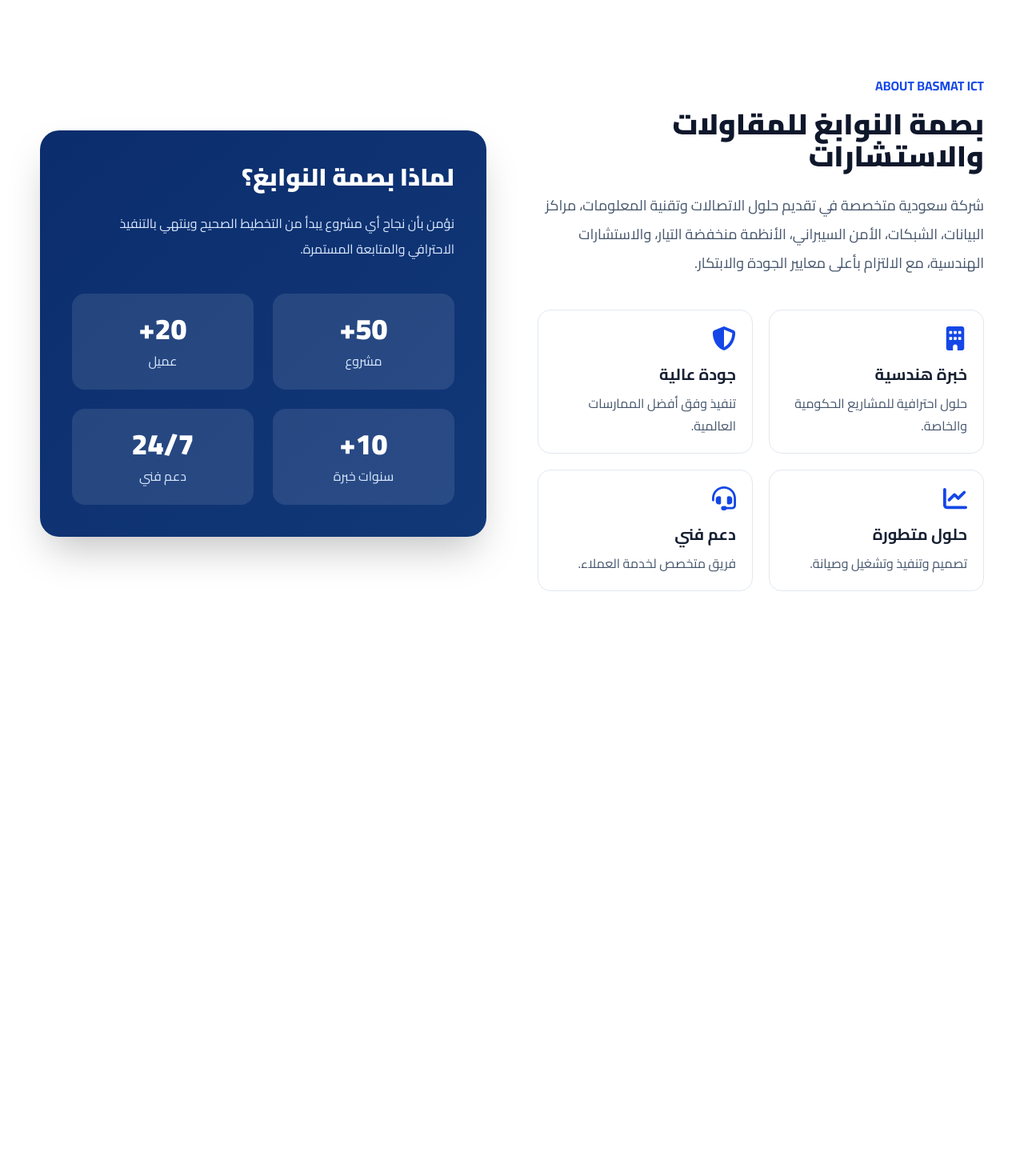
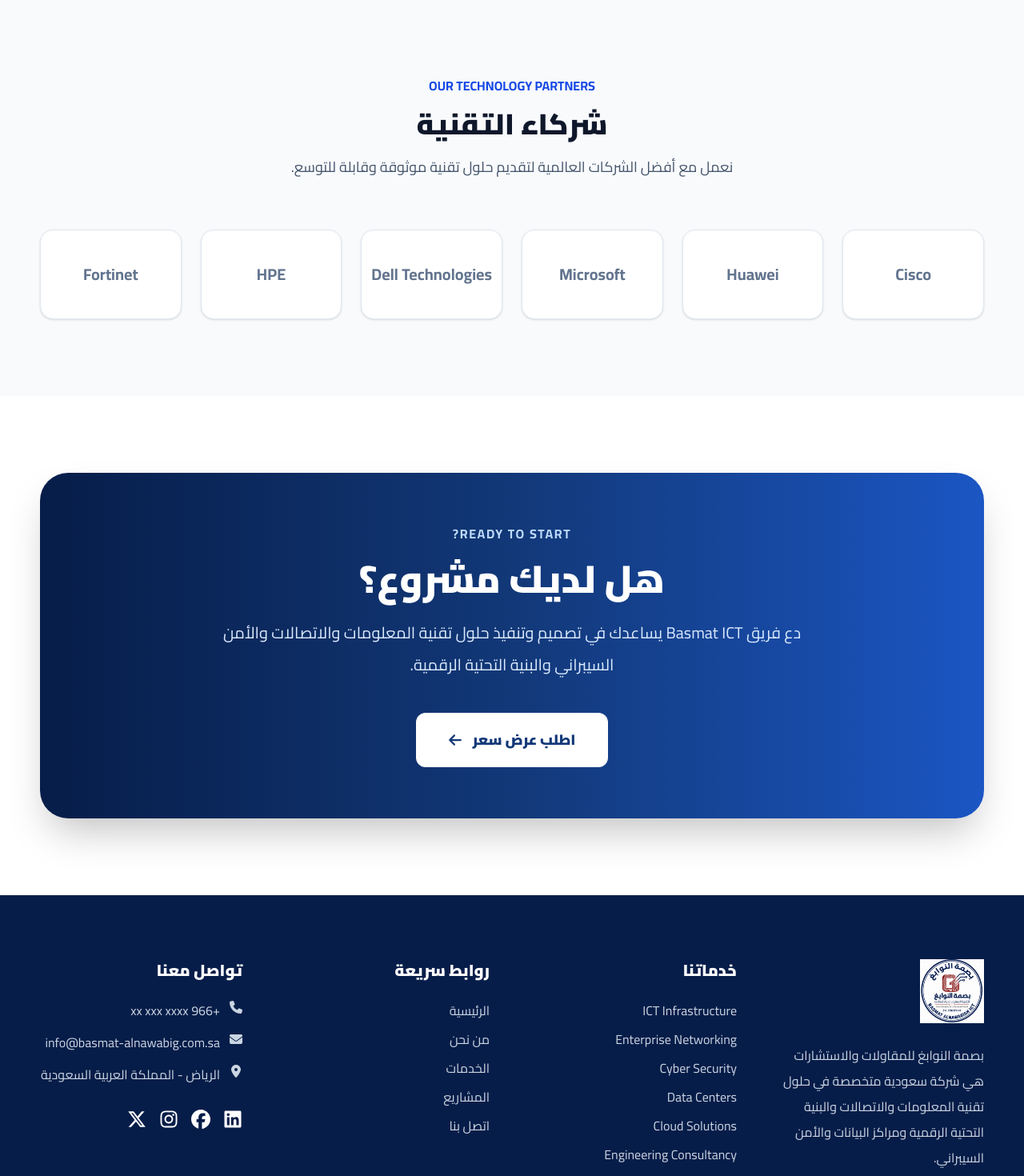
Before and after one commit to melnaeema-eng/Basmat-ICT, a React (Vite) app: page / in a window 1280 px wide. Shown: the part 3360-4830 px from the top of the page at 80% size. Before the commit the page ends 4195 px from the top, so only its background shows below. Built offline with nearby package versions, Linux system fonts and the light colour scheme.

Commit message:
Complete Home Page V1

```diff
--- /dev/null
+++ b/src/components/CTA/CTA.jsx
@@ -0,0 +1,39 @@
+import { FaArrowLeft } from "react-icons/fa6";
+
+export default function CTA() {
+  return (
+    <section className="py-24">
+
+      <div className="company-container">
+
+        <div className="overflow-hidden rounded-[35px] bg-gradient-to-r from-[#071d49] via-[#123878] to-[#1b56c4] p-16 text-center text-white shadow-2xl">
+
+          <span className="text-blue-200 font-bold tracking-widest">
+            READY TO START?
+          </span>
+
+          <h2 className="mt-5 text-5xl font-black">
+            هل لديك مشروع؟
+          </h2>
+
+          <p className="mx-auto mt-6 max-w-3xl text-xl leading-10 text-blue-100">
+            دع فريق Basmat ICT يساعدك في تصميم وتنفيذ حلول
+            تقنية المعلومات والاتصالات والأمن السيبراني
+            والبنية التحتية الرقمية.
+          </p>
+
+          <button className="mt-10 inline-flex items-center gap-3 rounded-xl bg-white px-10 py-5 text-lg font-black text-[#123878] transition hover:scale-105">
+
+            اطلب عرض سعر
+
+            <FaArrowLeft />
+
+          </button>
+
+        </div>
+
+      </div>
+
+    </section>
+  );
+}
--- /dev/null
+++ b/src/components/Footer/Footer.jsx
@@ -0,0 +1,138 @@
+import {
+  FaEnvelope,
+  FaFacebook,
+  FaInstagram,
+  FaLinkedin,
+  FaLocationDot,
+  FaPhone,
+  FaXTwitter,
+} from "react-icons/fa6";
+
+export default function Footer() {
+  return (
+    <footer className="bg-[#071d49] text-white">
+
+      <div className="company-container grid gap-14 py-20 md:grid-cols-2 lg:grid-cols-4">
+
+        <div>
+
+          <img
+            src="/logo.png"
+            alt="Basmat ICT"
+            className="h-20"
+          />
+
+          <p className="mt-6 leading-8 text-slate-300">
+            بصمة النوابغ للمقاولات والاستشارات هي شركة سعودية
+            متخصصة في حلول تقنية المعلومات والاتصالات والبنية
+            التحتية الرقمية ومراكز البيانات والأمن السيبراني.
+          </p>
+
+        </div>
+
+        <div>
+
+          <h3 className="text-xl font-black">
+            خدماتنا
+          </h3>
+
+          <ul className="mt-6 space-y-3 text-slate-300">
+
+            <li>ICT Infrastructure</li>
+
+            <li>Enterprise Networking</li>
+
+            <li>Cyber Security</li>
+
+            <li>Data Centers</li>
+
+            <li>Cloud Solutions</li>
+
+            <li>Engineering Consultancy</li>
+
+          </ul>
+
+        </div>
+
+        <div>
+
+          <h3 className="text-xl font-black">
+            روابط سريعة
+          </h3>
+
+          <ul className="mt-6 space-y-3 text-slate-300">
+
+            <li>
+              <a href="#home">الرئيسية</a>
+            </li>
+
+            <li>
+              <a href="#about">من نحن</a>
+            </li>
+
+            <li>
+              <a href="#services">الخدمات</a>
+            </li>
+
+            <li>
+              <a href="#projects">المشاريع</a>
+            </li>
+
+            <li>
+              <a href="#contact">اتصل بنا</a>
+            </li>
+
+          </ul>
+
+        </div>
+
+        <div>
+
+          <h3 className="text-xl font-black">
+            تواصل معنا
+          </h3>
+
+          <div className="mt-6 space-y-4 text-slate-300">
+
+            <p className="flex gap-3">
+              <FaPhone />
+              +966 xx xxx xxxx
+            </p>
+
+            <p className="flex gap-3">
+              <FaEnvelope />
+              info@basmat-alnawabig.com.sa
+            </p>
+
+            <p className="flex gap-3">
+              <FaLocationDot />
+              الرياض - المملكة العربية السعودية
+            </p>
+
+          </div>
+
+          <div className="mt-8 flex gap-4 text-2xl">
+
+            <FaLinkedin className="cursor-pointer hover:text-blue-400 transition" />
+
+            <FaFacebook className="cursor-pointer hover:text-blue-400 transition" />
+
+            <FaInstagram className="cursor-pointer hover:text-blue-400 transition" />
+
+            <FaXTwitter className="cursor-pointer hover:text-blue-400 transition" />
+
+          </div>
+
+        </div>
+
+      </div>
+
+      <div className="border-t border-white/10 py-6 text-center text-sm text-slate-400">
+
+        © {new Date().getFullYear()} Basmat ICT. All Rights Reserved.
+
+      </div>
+
+    </footer>
+  );
+}
--- /dev/null
+++ b/src/components/Partners/Partners.jsx
@@ -0,0 +1,50 @@
+export default function Partners() {
+  const partners = [
+    "Cisco",
+    "Huawei",
+    "Microsoft",
+    "Dell Technologies",
+    "HPE",
+    "Fortinet",
+  ];
+
+  return (
+    <section className="bg-slate-50 py-24">
+      <div className="company-container">
+
+        <div className="text-center">
+
+          <span className="font-bold text-blue-700">
+            OUR TECHNOLOGY PARTNERS
+          </span>
+
+          <h2 className="mt-4 text-4xl font-black text-slate-900">
+            شركاء التقنية
+          </h2>
+
+          <p className="mx-auto mt-5 max-w-3xl text-lg text-slate-600">
+            نعمل مع أفضل الشركات العالمية لتقديم حلول تقنية موثوقة
+            وقابلة للتوسع.
+          </p>
+
+        </div>
+
+        <div className="mt-16 grid grid-cols-2 gap-6 md:grid-cols-3 lg:grid-cols-6">
+
+          {partners.map((partner) => (
+
+            <div
+              key={partner}
+              className="flex h-28 items-center justify-center rounded-2xl border border-slate-200 bg-white text-xl font-bold text-slate-500 shadow-sm transition hover:-translate-y-1 hover:shadow-lg"
+            >
+              {partner}
+            </div>
+
+          ))}
+
+        </div>
+
+      </div>
+    </section>
+  );
+}
--- a/src/pages/Home/Home.jsx
+++ b/src/pages/Home/Home.jsx
@@ -1,3 +1,6 @@
+import Footer from "../../components/Footer/Footer";
+import CTA from "../../components/CTA/CTA";
+import Partners from "../../components/Partners/Partners";
 import WhyUs from "../../components/WhyUs/WhyUs";
 import Projects from "../../components/Projects/Projects";
 import Services from "../../components/Services/Services";
@@ -18,6 +21,9 @@
       <Services />
 <Projects />
       <WhyUs />
+      <Partners />
+      <CTA />
+      <Footer />
       {/* About */}
       <section
         id="about"
```
Also changed, not shown: 5 other files (tests, documents, lock files or other folders).
